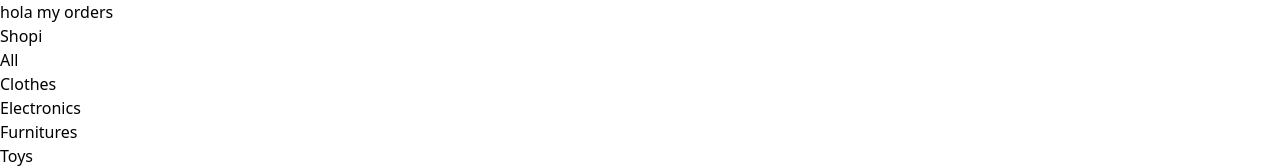
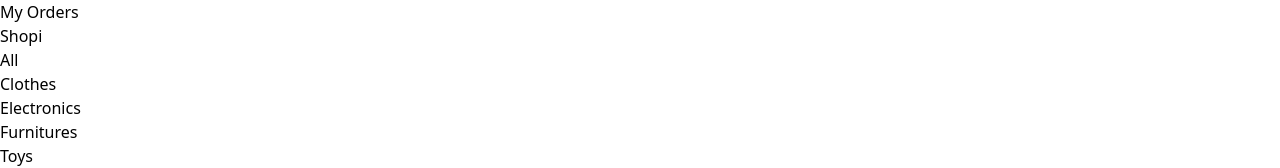
Before and after one commit to andresfmurciaz/React-Ecommerce, a React (Vite) app: page /my-orders in a window 1280 px wide. Shown: the top 168 px of the page. Built offline with nearby package versions, Linux system fonts and the light colour scheme.

Commit message:
my orders

```diff
--- /dev/null
+++ b/src/Components/OrdersCard/index.jsx
@@ -0,0 +1,21 @@
+
+const OrdersCard = props => {
+  // eslint-disable-next-line react/prop-types
+  const { totalPrice , totalProducts } = props
+
+
+
+
+  return (
+    <div className="flex justify-between items-center mb-3 border border-black">
+
+     <p>
+        <span>01.02.23</span>
+        <span>{totalProducts}</span>
+        <span>{totalPrice}</span>
+     </p>
+    </div>
+  )
+}
+
+export default OrdersCard
--- a/src/Pages/MyOrder/index.jsx
+++ b/src/Pages/MyOrder/index.jsx
@@ -2,32 +2,37 @@
 import Layout from "../../Components/Layout"
 import { ShoppingCartContext } from "../../Context"
  import OrderCard from '../../Components/OrderCard'
+ import { Link } from 'react-router-dom'
+import { ChevronLeftIcon } from '@heroicons/react/24/solid'
 
-function MyOrder() {
 
-    const context = useContext(ShoppingCartContext)
-    console.log(context.order?.slice(-1)[0])
+ function MyOrder() {
+  const context = useContext(ShoppingCartContext)
 
-    return(
+  return (
     <Layout>
-
-     { <div className='flex flex-col w-80'>
+      <div className='flex items-center justify-center relative w-80 mb-6'>
+        <Link to='/my-orders' className='absolute left-0'>
+          <ChevronLeftIcon className='h-6 w-6 text-black cursor-pointer' />
+        </Link>
+        <h1>My Order</h1>
+      </div>
+      <div className='flex flex-col w-80'>
         {
           context.order?.slice(-1)[0].products.map(product => (
             <OrderCard
               key={product.id}
+              id={product.id}
               title={product.title}
               imageUrl={product.image}
               price={product.price}
-
-              id={product.id}
             />
           ))
         }
-      </div> }
-        </Layout>
- )
-
+      </div>
+    </Layout>
+  )
 }
 
+
 export default MyOrder
--- a/src/Pages/MyOrders/index.jsx
+++ b/src/Pages/MyOrders/index.jsx
@@ -1,12 +1,28 @@
 import Layout from "../../Components/Layout"
+import { useContext } from "react"
+import OrdersCard from '../../Components/OrdersCard'
+import { ShoppingCartContext } from "../../Context"
+import { Link } from 'react-router-dom'
 
 function MyOrders() {
- return(
-    <Layout>
-    hola my orders
-        </Layout>
- )
+    const context = useContext(ShoppingCartContext)
 
-}
+    return (
+      <Layout>
+        <div className='flex items-center justify-center relative w-80'>
+          <h1>My Orders</h1>
+        </div>
+        {
+          context.order.map((order, index) => {
+            <Link key={index} to={`/my-orders/${order.id}`}>
+              <OrdersCard
+                totalPrice={order.totalPrice}
+                totalProducts={order.totalProducts} />
+            </Link>
+          })
+        }
+      </Layout>
+    )
+  }
 
 export default MyOrders
```
